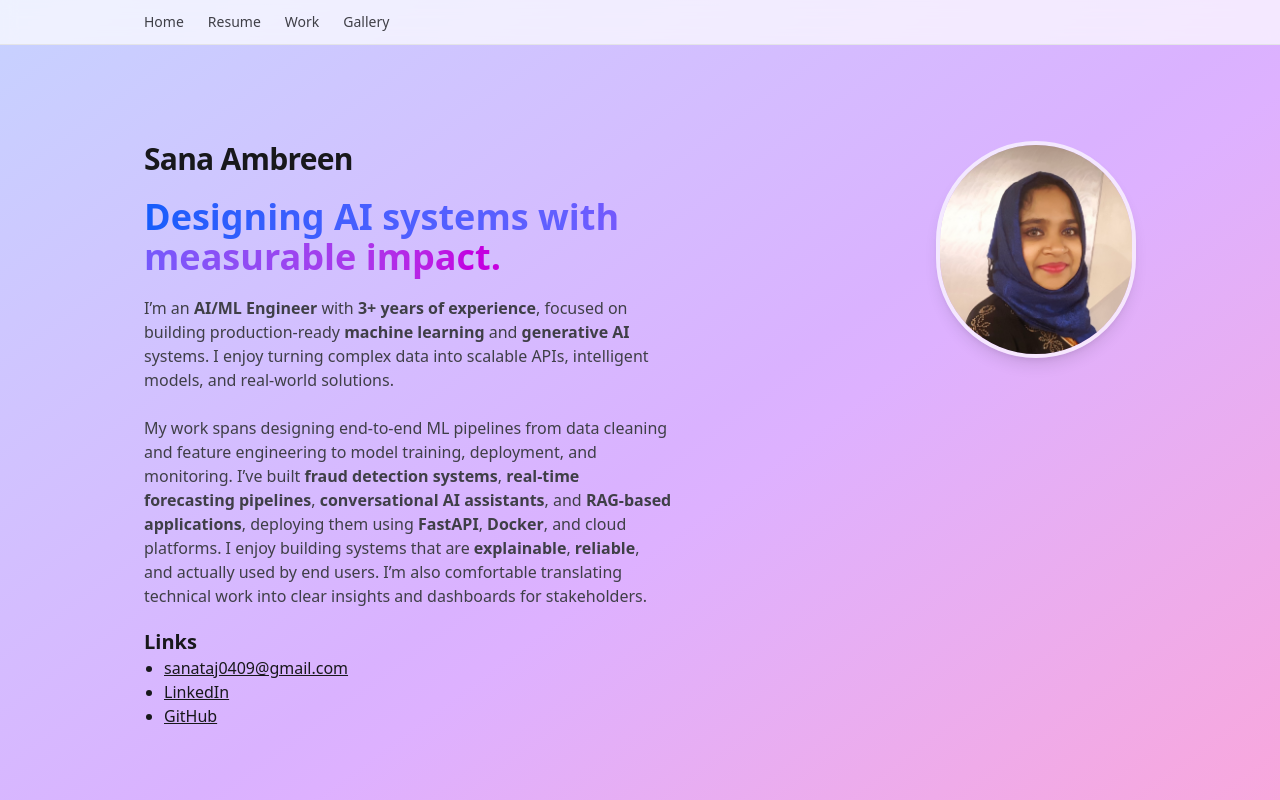
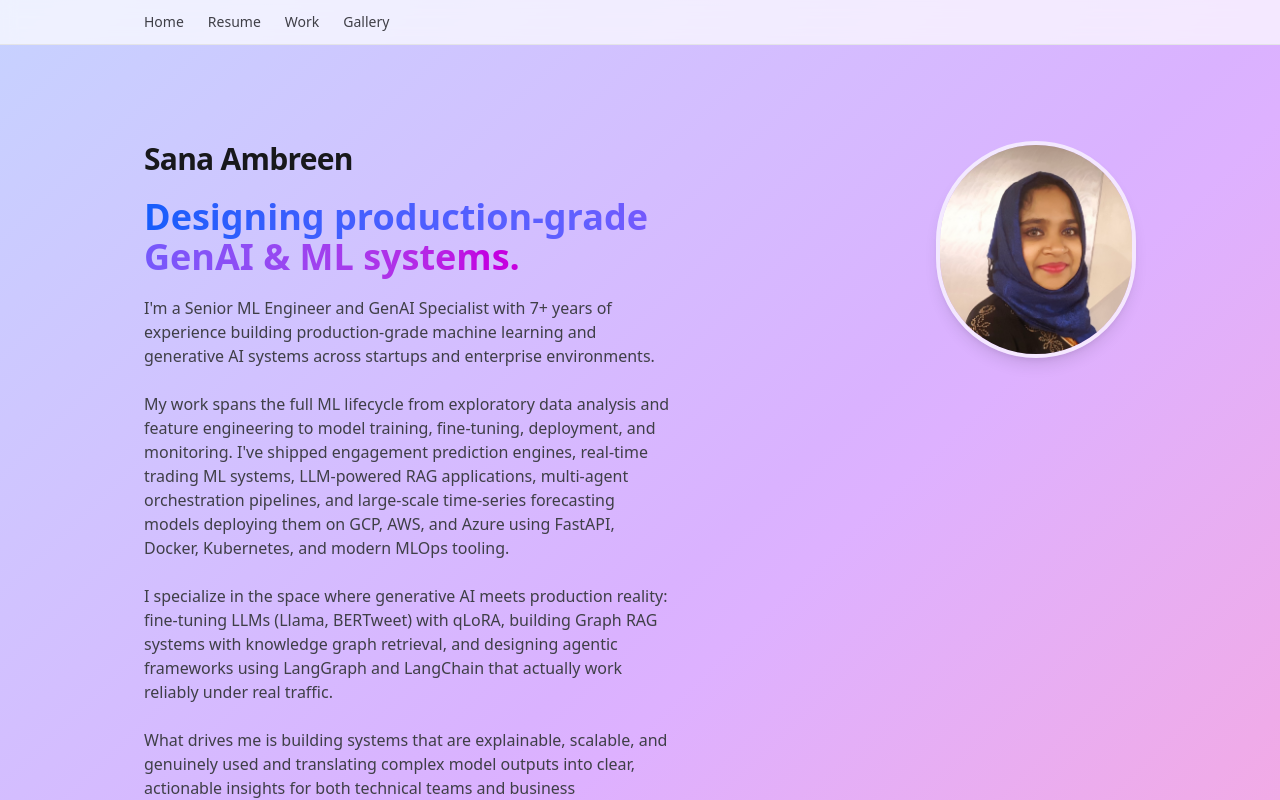
Before and after one commit to sana0409-ai/simple-portfolio, a Next.js app: page / in a window 1280 px wide. Shown: the top 800 px of the page. Built offline with nearby package versions, Linux system fonts and the light colour scheme.

Commit message:
Update about bio & resume PDF to senior GenAI/ML version

```diff
--- a/src/app/page.tsx
+++ b/src/app/page.tsx
@@ -13,25 +13,24 @@ export default function Home() {
           {/* Remove nowrap so it can wrap neatly */}
           <h2 className="text-left text-3xl md:text-4xl font-extrabold leading-[1.1]">
             <span className="bg-gradient-to-r from-blue-600 via-indigo-500 to-fuchsia-600 bg-clip-text text-transparent">
-              Designing AI systems with measurable impact.
+              Designing production-grade GenAI &amp; ML systems.
             </span>
           </h2>
 
           <p className="text-zinc-700">
-            I’m an <strong>AI/ML Engineer</strong> with <strong>3+ years of experience</strong>,
-            focused on building production-ready <strong>machine learning</strong> and
-            <strong> generative AI</strong> systems. I enjoy turning complex data into
-            scalable APIs, intelligent models, and real-world solutions.
+            I&#39;m a Senior ML Engineer and GenAI Specialist with 7+ years of experience building production-grade machine learning and generative AI systems across startups and enterprise environments.
             <br />
             <br />
-            My work spans designing end-to-end ML pipelines from data cleaning and feature
-            engineering to model training, deployment, and monitoring. I’ve built
-            <strong> fraud detection systems</strong>, <strong>real-time forecasting pipelines</strong>,
-            <strong> conversational AI assistants</strong>, and <strong>RAG-based applications</strong>,
-            deploying them using <strong>FastAPI</strong>, <strong>Docker</strong>, and
-            cloud platforms. I enjoy building systems that are <strong>explainable</strong>,
-            <strong> reliable</strong>, and actually used by end users. I’m also comfortable
-            translating technical work into clear insights and dashboards for stakeholders.
+            My work spans the full ML lifecycle from exploratory data analysis and feature engineering to model training, fine-tuning, deployment, and monitoring. I&#39;ve shipped engagement prediction engines, real-time trading ML systems, LLM-powered RAG applications, multi-agent orchestration pipelines, and large-scale time-series forecasting models deploying them on GCP, AWS, and Azure using FastAPI, Docker, Kubernetes, and modern MLOps tooling.
+            <br />
+            <br />
+            I specialize in the space where generative AI meets production reality: fine-tuning LLMs (Llama, BERTweet) with qLoRA, building Graph RAG systems with knowledge graph retrieval, and designing agentic frameworks using LangGraph and LangChain that actually work reliably under real traffic.
+            <br />
+            <br />
+            What drives me is building systems that are explainable, scalable, and genuinely used and translating complex model outputs into clear, actionable insights for both technical teams and business stakeholders.
+            <br />
+            <br />
+            I am open to senior ML, GenAI, and data science roles at companies building things that matter.
           </p>
 
           <div>
```
Also changed, not shown: 2 other files (tests, documents, lock files or other folders).
